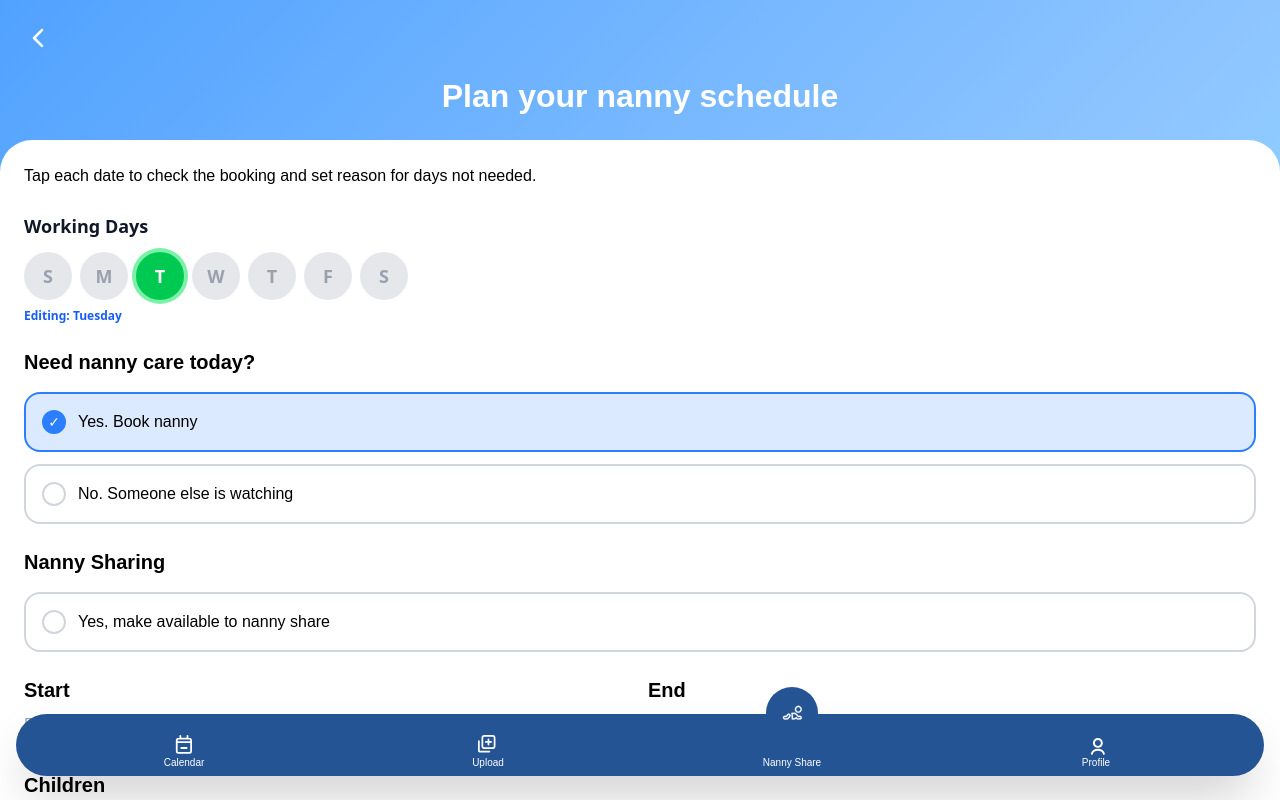
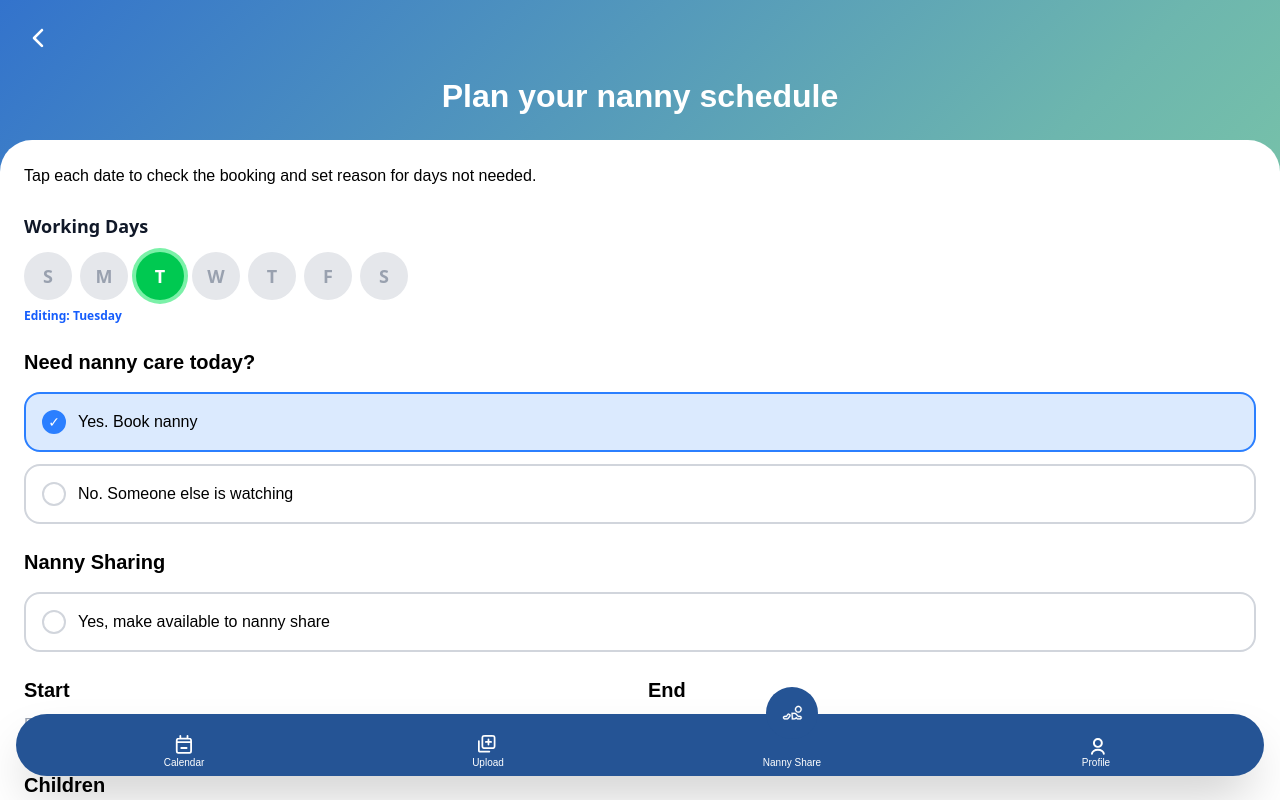
Before and after one commit to IDSP-TRADECARE/Tandem, a Next.js app: page /nanny/book/schedule in a window 1280 px wide. Shown: the top 800 px of the page. Built offline with nearby package versions, Linux system fonts and the light colour scheme; no server answers; sample sign-in values are in the browser's storage; a web font is replaced by a local one.

Commit message:
added gradient background to nanny booking screen

```diff
--- a/src/app/nanny/book/schedule/page.tsx
+++ b/src/app/nanny/book/schedule/page.tsx
@@ -37,7 +37,7 @@ export default function NannySchedulePage() {
   };
 
   return (
-    <div className="min-h-screen bg-gradient-to-br from-blue-400 via-blue-300 to-teal-200">
+    <div className="min-h-screen bg-gradient-primary">
       {/* Header */}
       <div className="text-white p-6">
         <button onClick={() => router.back()} className="mb-6">
```
